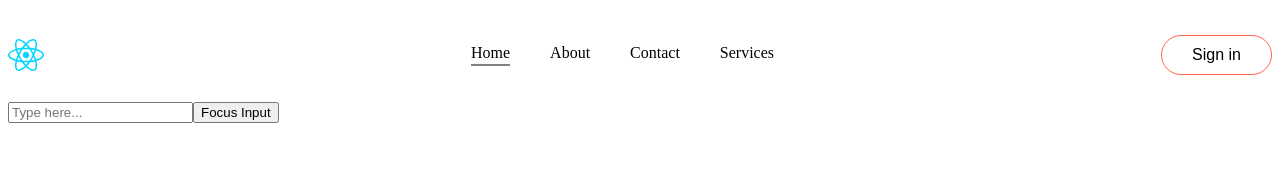
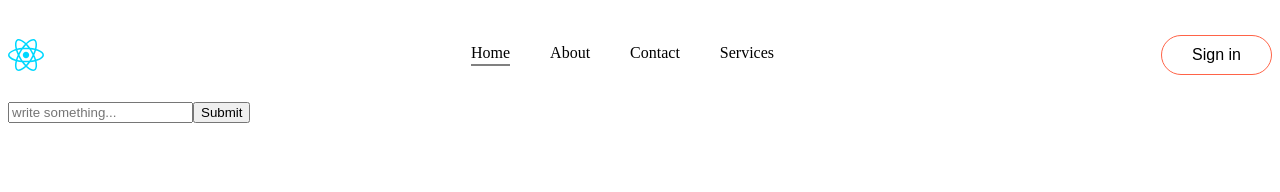
Before and after one commit to shoaibkhan-dev/react-practice-05, a React (Vite) app in the folder react-web/: page / in a window 1280 px wide. Shown: the top 192 px of the page. Built offline with nearby package versions, Linux system fonts and the light colour scheme.

Commit message:
form logic submitHandler

```diff
--- a/react-web/src/components/InputFocus.jsx
+++ b/react-web/src/components/InputFocus.jsx
@@ -1,16 +1,18 @@
-import { useRef } from "react";
+
 
 function InputFocus() {
-  const inputRef = useRef(null);
-
-  const handleClick = () => {
-    inputRef.current.focus(); // direct DOM element access
-  };
+  const submitHandler = (e) => {
+      e.preventDefault()
+  }
 
   return (
     <div>
-      <input ref={inputRef} type="text" placeholder="Type here..." />
-      <button onClick={handleClick}>Focus Input</button>
+      <form onSubmit={(e)=>{
+        submitHandler(e)
+      }}>
+        <input type="text" placeholder="write something..." />
+        <button onClick={submitHandler}>Submit</button>
+      </form>
     </div>
   );
 }
```
